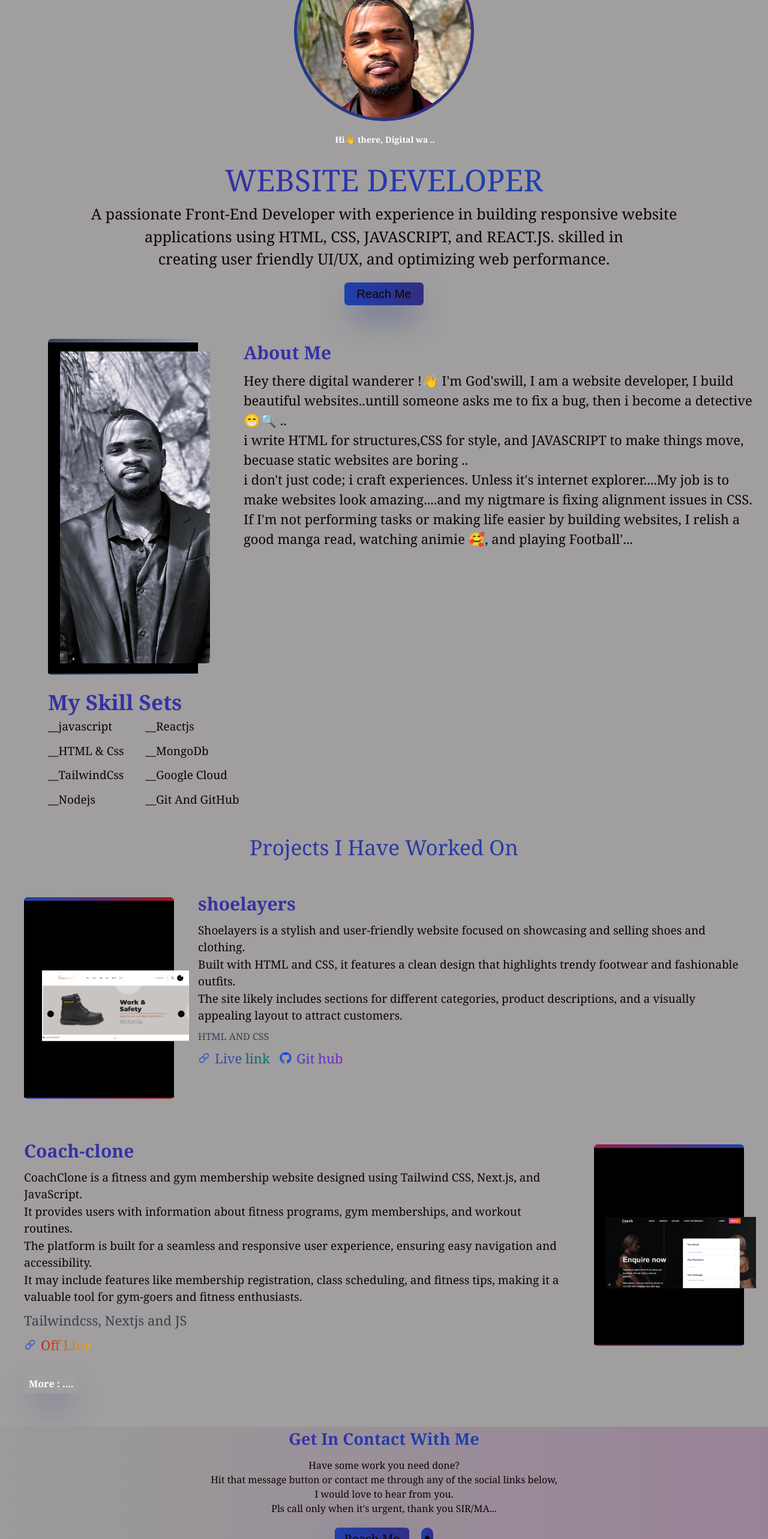
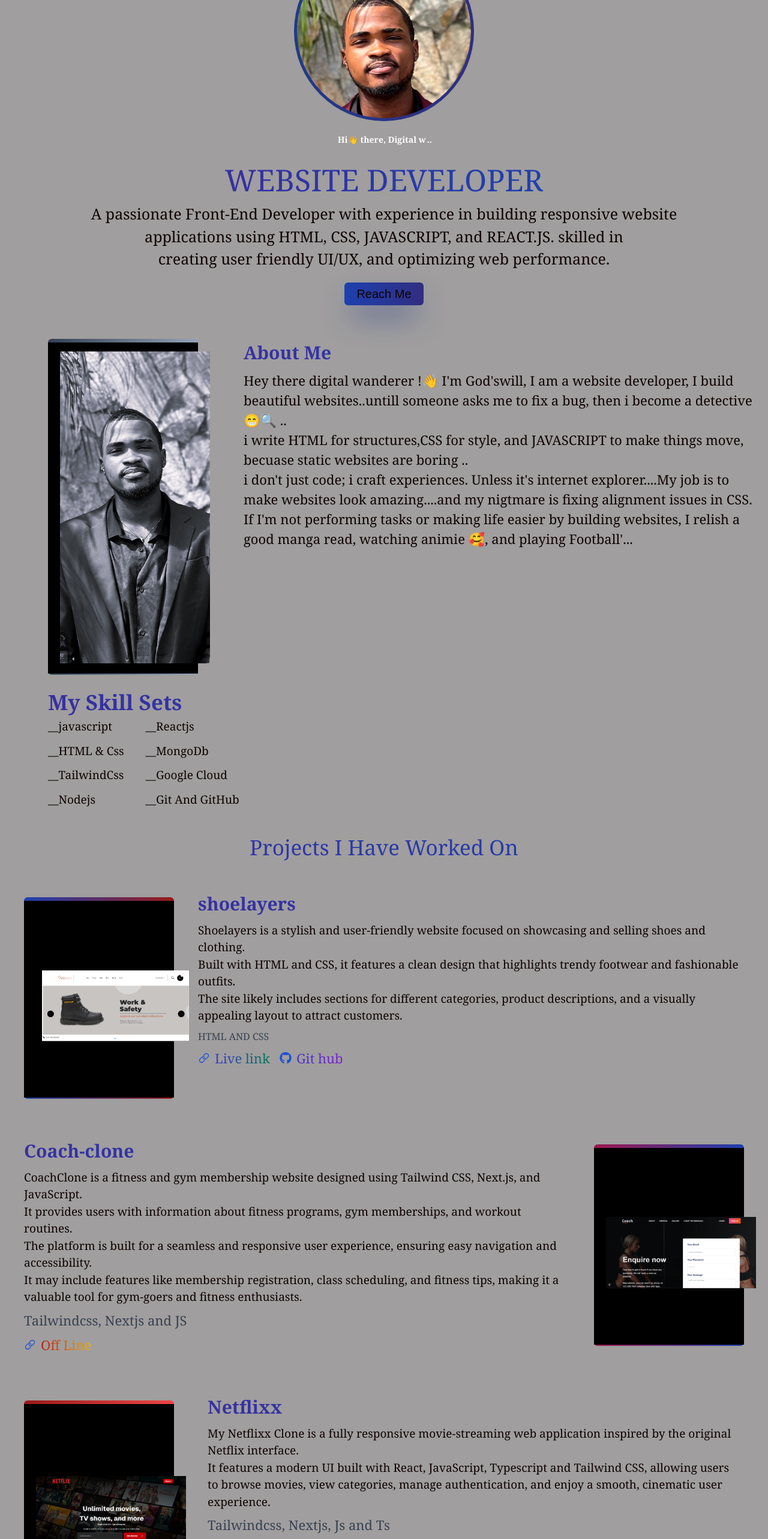
Before and after one commit to Godswill-Essien/portfolio-profile, a Next.js app: page / in a window 1280 px wide. Shown: the part 234-2800 px from the top of the page at 60% size. Built offline with nearby package versions, Linux system fonts and the light colour scheme.

Commit message:
new project

```diff
--- a/src/app/globals.css
+++ b/src/app/globals.css
@@ -186,6 +186,50 @@ body {
 
 }
 
+.project-5{
+  width: 100%;
+  height: 16vh;
+  background:  url('/netflixx.png');
+  background-repeat: no-repeat;
+  background-size:contain;
+  background-position: center;
+  margin-top: 15px;
+  translate:20px ;
+
+
+
+
+
+  /* text-align: center; */
+
+
+
+
+
+}
+
+.project-6{
+  width: 100%;
+  height: 40vh;
+  background:  url('/netflixx.png');
+  background-repeat: no-repeat;
+  background-size:contain;
+  background-position: center;
+  margin-top: 15px;
+  translate:20px ;
+
+
+
+
+
+  /* text-align: center; */
+
+
+
+
+
+}
+
 .background{
 
 
--- a/src/components/Project.jsx
+++ b/src/components/Project.jsx
@@ -105,6 +105,54 @@ export default function Project() {
       </>
 
 
+
+            {/* 3 */}
+      < >
+
+
+        <div className='flex flex-col gap-5 md:gap-14 md:flex-row md:mt-10'>
+          <div data-aos="fade-top" className='flex justify-center items-center mt-3 bg-gradient-to-r from-red-800 to-red-500 text-transparent h-[21vh] w-[250px] md:h-[42vh]  md:w-[1000]  opacity-70 rounded-md'>
+
+            <div data-aos="fade-down"  className='bg-black h-[20vh] w-[240px] mt-1  md:h-[41vh] md:w-[540px] opacity-100'>
+
+              <div className='project-5 md:hidden transition-all duration-1000 ease-in-out hover:scale-110 '></div>
+              <div className='project-6 hidden md:block transition-all duration-1000 ease-in-out hover:scale-110  '></div>
+
+            </div>
+
+          </div>
+
+
+          <div  data-aos="fade-up" className='flex flex-col gap-2 md:text-[22px] md:mr-[20px]  '>
+            <p className='font-bold  bg-gradient-to-r from-indigo-800 to-blue-800 bg-clip-text text-transparent  md:text-[30px]'>Netflixx</p>
+            <p className='text-[12px] md:text-[19px]'>My Netflixx Clone is a fully responsive movie-streaming web application inspired by the original Netflix interface. <br /> It features a modern UI built with React, JavaScript, Typescript and Tailwind CSS, allowing users to browse movies, view categories, manage authentication, and enjoy a smooth, cinematic user experience.</p>
+            <p className='text-gray-700'>Tailwindcss, Nextjs, Js and Ts </p>
+
+
+
+            <div className='flex gap-4 md:text-[22px]'>
+              <Link className='flex  items-center gap-2 transition-all duration-500 ease-in-out hover:translate-y-[-3]' href="https://netflix-ashen-beta.vercel.app">
+
+                <IoIosLink className='font-bold text-[20px]  text-blue-700' />
+                <p className='bg-gradient-to-r from-red-700 to-green-700 bg-clip-text text-transparent'>Live link</p>
+              </Link>
+
+              <Link className='flex  items-center gap-2 transition-all duration-500 ease-in-out hover:translate-y-[-3]' href="https://github.com/Godswill-Essien/netflix">
+
+                <FaGithub className='font-bold text-[20px]  text-blue-700' />
+                <p className='bg-gradient-to-r from-indigo-700 to-red-700 bg-clip-text text-transparent'>Git hub</p>
+              </Link>
+
+            </div>
+
+
+          </div>
+
+        </div>
+
+      </>
+
+
       <div className='flex justify-center items-center       shadow-2xl mt-2 shadow-blue-900 transition-all duration-500 ease-in-out hover:translate-y-[-4px] py-1 px-2 w-max  rounded-md '>
         <h1 className=' font-extrabold   text-white  '>
           More :{' '}
```
Also changed, not shown: public/netflixx.png (added).
